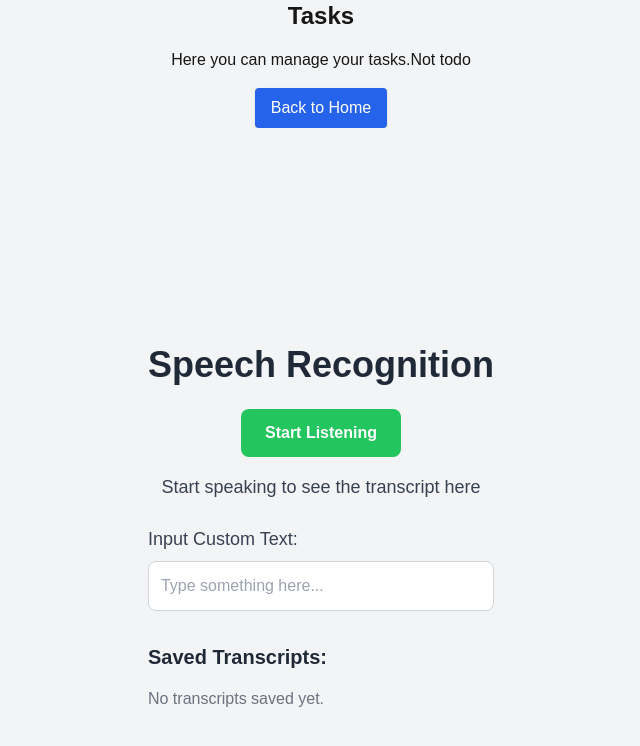
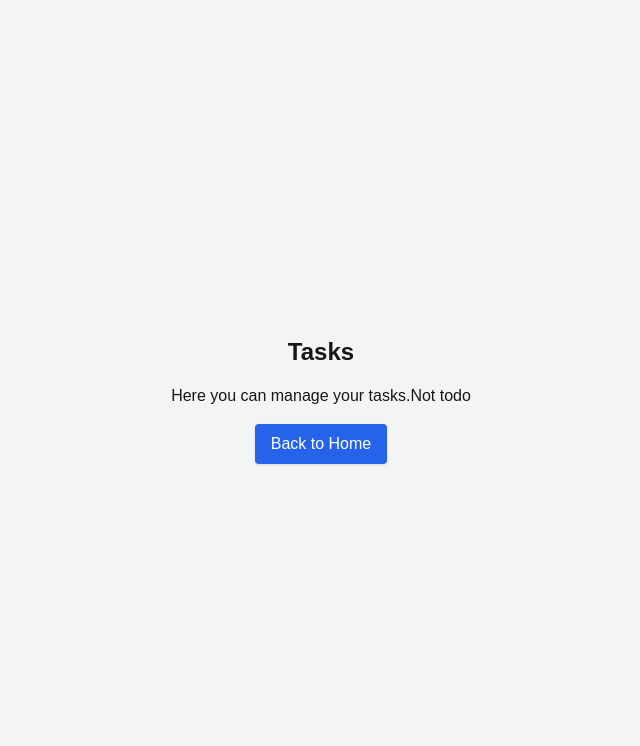
Before and after one commit to ankushydv26/tofo, a Next.js app: page /not-todo in a window 1280 px wide. Shown: the top 746 px of the page, without its empty margins (319-959 px from the left). Built offline with nearby package versions, Linux system fonts and the light colour scheme.

Commit message:
for deployment aws

```diff
--- a/src/app/Component/speechrecognition.tsx
+++ b/src/app/Component/speechrecognition.tsx
@@ -1,56 +1,56 @@
-import React from 'react';
-import useSpeechRecognition from './useSpeechRecognition';
+// import React from 'react';
+// import useSpeechRecognition from './useSpeechRecognition';
 
-const SpeechToText = () => {
-  const { transcript, isListening, error, startListening, stopListening, saveText } = useSpeechRecognition();
+// const SpeechToText = () => {
+//   const { transcript, isListening, error, startListening, stopListening, saveText } = useSpeechRecognition();
 
-  return (
-    <div className="flex flex-col items-center justify-center min-h-screen bg-gray-100 p-4">
-      <h1 className="text-4xl font-bold text-gray-800 mb-6">Speech Recognition</h1>
+//   return (
+//     <div className="flex flex-col items-center justify-center min-h-screen bg-gray-100 p-4">
+//       <h1 className="text-4xl font-bold text-gray-800 mb-6">Speech Recognition</h1>
 
-      {error && <p className="text-red-600 mb-4">Error: {error}</p>}
+//       {error && <p className="text-red-600 mb-4">Error: {error}</p>}
 
-      <button
-        onClick={isListening ? stopListening : startListening}
-        className={`px-6 py-3 rounded-lg font-semibold transition duration-300 ease-in-out
-      ${isListening ? 'bg-red-500 hover:bg-red-600 text-white' : 'bg-green-500 hover:bg-green-600 text-white'}`}
-      >
-        {isListening ? 'Stop Listening' : 'Start Listening'}
-      </button>
+//       <button
+//         onClick={isListening ? stopListening : startListening}
+//         className={`px-6 py-3 rounded-lg font-semibold transition duration-300 ease-in-out
+//       ${isListening ? 'bg-red-500 hover:bg-red-600 text-white' : 'bg-green-500 hover:bg-green-600 text-white'}`}
+//       >
+//         {isListening ? 'Stop Listening' : 'Start Listening'}
+//       </button>
 
-      <p className="mt-4 text-lg text-gray-700 text-center max-w-md">
-        {transcript ? `Transcript: ${transcript}` : 'Start speaking to see the transcript here'}
-      </p>
+//       <p className="mt-4 text-lg text-gray-700 text-center max-w-md">
+//         {transcript ? `Transcript: ${transcript}` : 'Start speaking to see the transcript here'}
+//       </p>
 
-      <div className="mt-6 w-full max-w-md">
-        <label htmlFor="customInput" className="block text-lg font-medium text-gray-700">
-          Input Custom Text:
-        </label>
-        <input
-          type="text"
-          id="customInput"
-          className="w-full p-3 border border-gray-300 rounded-lg mt-2 text-gray-700"
-          placeholder="Type something here..."
-        />
-      </div>
+//       <div className="mt-6 w-full max-w-md">
+//         <label htmlFor="customInput" className="block text-lg font-medium text-gray-700">
+//           Input Custom Text:
+//         </label>
+//         <input
+//           type="text"
+//           id="customInput"
+//           className="w-full p-3 border border-gray-300 rounded-lg mt-2 text-gray-700"
+//           placeholder="Type something here..."
+//         />
+//       </div>
 
-      <div className="mt-8 w-full max-w-md">
-        <h2 className="text-xl font-semibold text-gray-800 mb-4">Saved Transcripts:</h2>
-        <ul className="list-disc list-inside space-y-2">
-          {saveText.length > 0 ? (
-            saveText.map((text, index) => (
-              <li key={index} className="text-gray-600">
-                {text}
-              </li>
-            ))
-          ) : (
-            <p className="text-gray-500">No transcripts saved yet.</p>
-          )}
-        </ul>
-      </div>
-    </div>
+//       <div className="mt-8 w-full max-w-md">
+//         <h2 className="text-xl font-semibold text-gray-800 mb-4">Saved Transcripts:</h2>
+//         <ul className="list-disc list-inside space-y-2">
+//           {saveText.length > 0 ? (
+//             saveText.map((text, index) => (
+//               <li key={index} className="text-gray-600">
+//                 {text}
+//               </li>
+//             ))
+//           ) : (
+//             <p className="text-gray-500">No transcripts saved yet.</p>
+//           )}
+//         </ul>
+//       </div>
+//     </div>
 
-  );
-};
+//   );
+// };
 
-export default SpeechToText;
+// export default SpeechToText;
--- a/src/app/Component/useSpeechRecognition.ts
+++ b/src/app/Component/useSpeechRecognition.ts
@@ -1,77 +1,77 @@
-import { useState, useEffect, useRef } from 'react';
+// import { useState, useEffect, useRef } from 'react';
 
-// type SpeechRecognitionType = typeof window.SpeechRecognition | typeof window.webkitSpeechRecognition;
+// // type SpeechRecognitionType = typeof window.SpeechRecognition | typeof window.webkitSpeechRecognition;
 
-const useSpeechRecognition = () => {
-  const [transcript, setTranscript] = useState<string>('');
-  const [saveText , getSaveText] = useState<string[]>([])
-  const [isListening, setIsListening] = useState<boolean>(false);
-  const [error, setError] = useState<string | null>(null);
-  const recognitionRef = useRef<SpeechRecognition | null>(null);
+// const useSpeechRecognition = () => {
+//   const [transcript, setTranscript] = useState<string>('');
+//   const [saveText , getSaveText] = useState<string[]>([])
+//   const [isListening, setIsListening] = useState<boolean>(false);
+//   const [error, setError] = useState<string | null>(null);
+//   const recognitionRef = useRef<SpeechRecognition | null>(null);
 
-  console.log(saveText)
+//   console.log(saveText)
 
-  useEffect(() => {
-    const SpeechRecognition =
-      (window).SpeechRecognition || (window).webkitSpeechRecognition;
+//   useEffect(() => {
+//     const SpeechRecognition =
+//       (window).SpeechRecognition || (window).webkitSpeechRecognition;
 
-    if (!SpeechRecognition) {
-      setError('Speech Recognition API not supported in this browser.');
-      return;
-    }
+//     if (!SpeechRecognition) {
+//       setError('Speech Recognition API not supported in this browser.');
+//       return;
+//     }
 
-    const recognition = new SpeechRecognition();
-    recognition.continuous = true;
-    recognition.interimResults = true;
-    recognition.lang = 'en-US';
+//     const recognition = new SpeechRecognition();
+//     recognition.continuous = true;
+//     recognition.interimResults = true;
+//     recognition.lang = 'en-US';
 
-    recognitionRef.current = recognition;
+//     recognitionRef.current = recognition;
 
-    recognition.onstart = () => {
-      setIsListening(true);
-    };
+//     recognition.onstart = () => {
+//       setIsListening(true);
+//     };
 
-    recognition.onend = () => {
-      setIsListening(false);
-    };
+//     recognition.onend = () => {
+//       setIsListening(false);
+//     };
 
-    recognition.onresult = (event: SpeechRecognitionEvent) => {
-      let finalTranscript:any = '';
-      for (let i = 0; i < event.results.length; i++) {
-        const transcriptChunk = event.results[i][0].transcript;
-        if (event.results[i].isFinal) {
-          finalTranscript += transcriptChunk;
-        }
-      }
-      setTranscript((prev) => (prev + finalTranscript));
-      if(finalTranscript !== '')
-          getSaveText(prev => [...prev , finalTranscript])
+//     recognition.onresult = (event: SpeechRecognitionEvent) => {
+//       let finalTranscript:any = '';
+//       for (let i = 0; i < event.results.length; i++) {
+//         const transcriptChunk = event.results[i][0].transcript;
+//         if (event.results[i].isFinal) {
+//           finalTranscript += transcriptChunk;
+//         }
+//       }
+//       setTranscript((prev) => (prev + finalTranscript));
+//       if(finalTranscript !== '')
+//           getSaveText(prev => [...prev , finalTranscript])
 
-    };
+//     };
 
-    recognition.onerror = (event: SpeechRecognitionErrorEvent) => {
-      setError(event.error);
-      setIsListening(false);
-    };
+//     recognition.onerror = (event: SpeechRecognitionErrorEvent) => {
+//       setError(event.error);
+//       setIsListening(false);
+//     };
 
-    return () => {
-      recognition.stop();
-    };
-  }, []);
+//     return () => {
+//       recognition.stop();
+//     };
+//   }, []);
 
-  const startListening = () => {
-    if (recognitionRef.current) {
-      recognitionRef.current.start();
-    }
-  };
+//   const startListening = () => {
+//     if (recognitionRef.current) {
+//       recognitionRef.current.start();
+//     }
+//   };
 
-  const stopListening = () => {
-    if (recognitionRef.current) {
-      recognitionRef.current.stop();
-    }
-  };
+//   const stopListening = () => {
+//     if (recognitionRef.current) {
+//       recognitionRef.current.stop();
+//     }
+//   };
 
-  return { transcript, isListening, error, startListening, stopListening  ,saveText};
-};
+//   return { transcript, isListening, error, startListening, stopListening  ,saveText};
+// };
 
-export default useSpeechRecognition;
+// export default useSpeechRecognition;
--- a/src/app/not-todo/page.tsx
+++ b/src/app/not-todo/page.tsx
@@ -1,6 +1,6 @@
 "use client"
 import Link from 'next/link';
-import SpeechToText from '../Component/speechrecognition';
+// import SpeechToText from '../Component/speechrecognition';
 
 const Tasks = () => {
   return (
@@ -10,7 +10,7 @@ const Tasks = () => {
       <Link href="/" className="mt-4 px-4 py-2 bg-blue-600 text-white rounded shadow hover:bg-blue-500 transition">
         Back to Home
       </Link>
-      <SpeechToText/>
+      {/* <SpeechToText/> */}
     </div>
   );
 };
```
